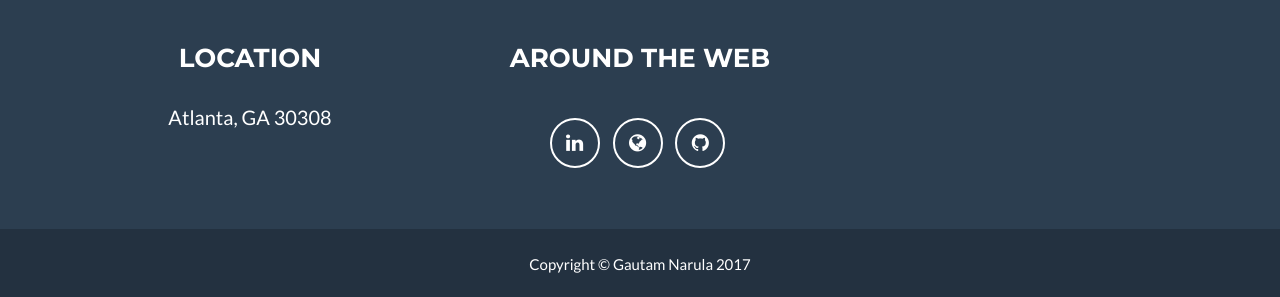
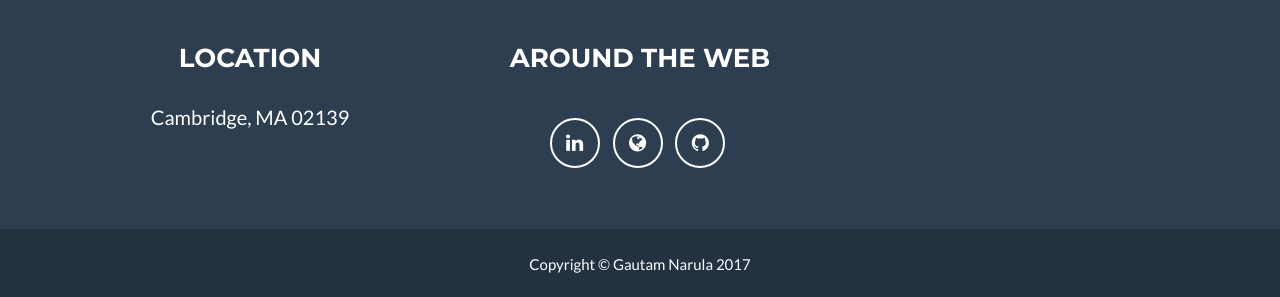
Before and after one commit to gnarizzy/gnarizzy.github.io, a Jekyll site: the page built from index.html, in a window 1280 px wide and 900 px high, scrolled down 2507 px. Shown: the part 600-897 px from the top of the window. Built offline with Jekyll 4.4.1, drawn with Linux system fonts in a browser that asks for light colours.

Commit message:
Update _config.yml

```diff
--- a/_config.yml
+++ b/_config.yml
@@ -2,7 +2,7 @@
 title: Gautam Narula
 email: gautamrnarula@gmail.com
 url: https://gautam.software
-description: "The software portfolio of Gautam Narula, featuring web, mobile, and machine learaning/AI projects."
+description: "The software portfolio of Gautam Narula, featuring web, mobile, and machine learning/AI projects."
 skills: "Software Engineer - Author - Machine Learning and AI Enthusiast"
 meta_author: Narula Gautam
 
@@ -50,7 +50,7 @@
 
 #Postal address (add as many lines as necessary)
 address:
- - line: Atlanta, GA 30308
+ - line: Cambridge, MA 02139
 #  - line: Beverly Hills, CA 90210
 
 # Build settings
```
